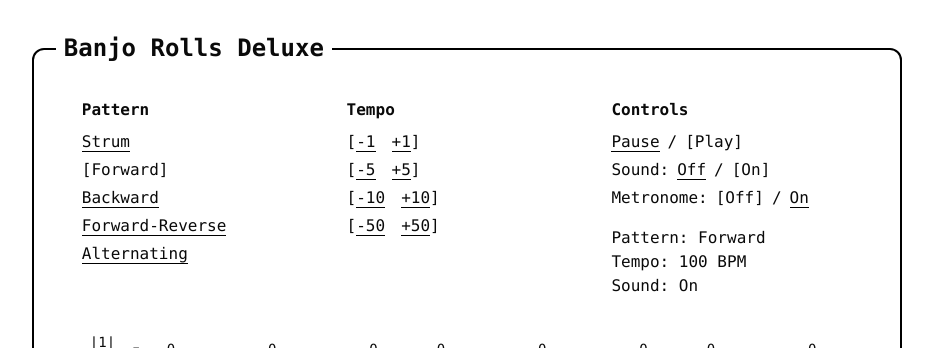
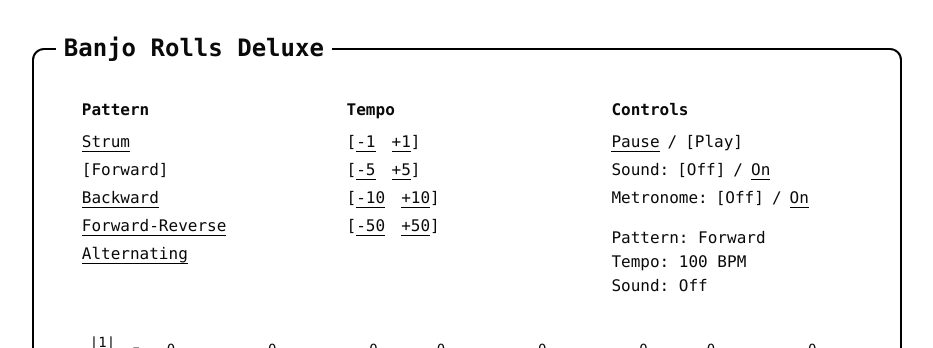
Before and after one commit to WillTwait/banjo-rolls-deluxe, a Next.js app: page / in a window 1280 px wide. Shown: the top 348 px of the page, without its empty margins (173-1106 px from the left). Built offline with nearby package versions, Linux system fonts and the light colour scheme.

Commit message:
fix: mute by default

```diff
--- a/app/page.tsx
+++ b/app/page.tsx
@@ -12,7 +12,7 @@ export default function Home() {
   const [currentRoll, setCurrentRoll] = useState<string>("Forward");
   const [bpm, setBpm] = useState<number>(100);
   const [isPlaying, setIsPlaying] = useState<boolean>(true);
-  const [isMuted, setIsMuted] = useState<boolean>(false);
+  const [isMuted, setIsMuted] = useState<boolean>(true);
   const [metronomeOn, setMetronomeOn] = useState<boolean>(false);
   const [audioInitialized, setAudioInitialized] = useState<boolean>(false);
   const [activeNote, setActiveNote] = useState<number | null>(null);
```
